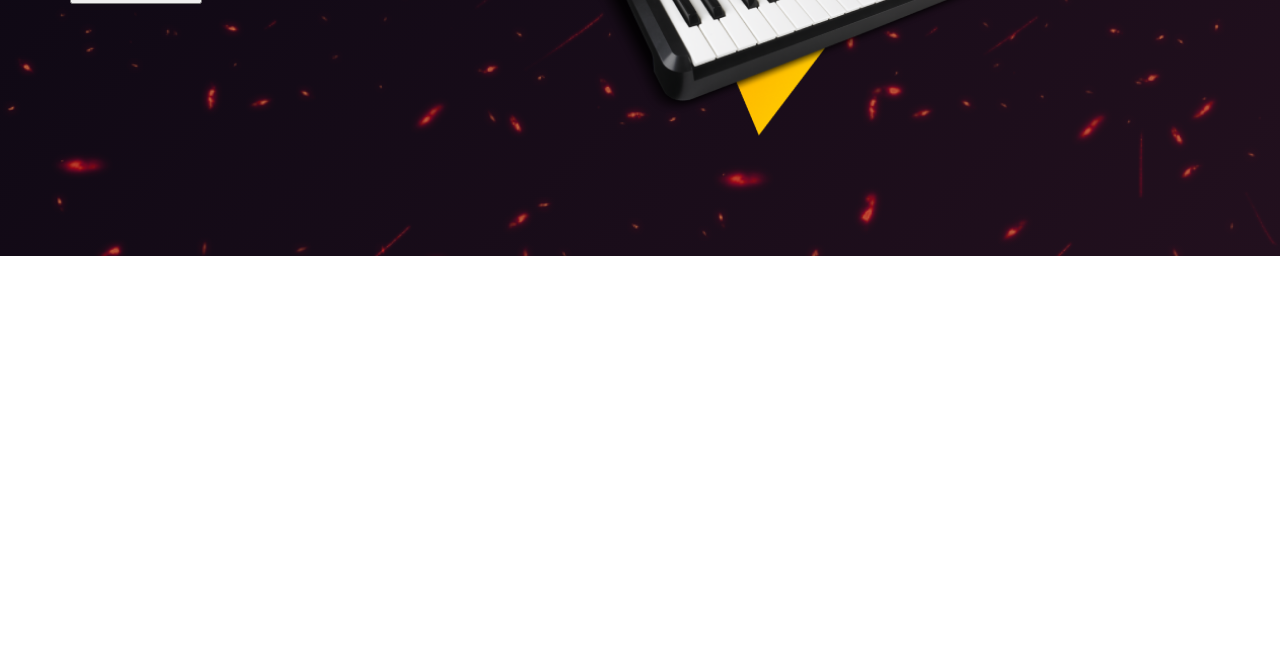
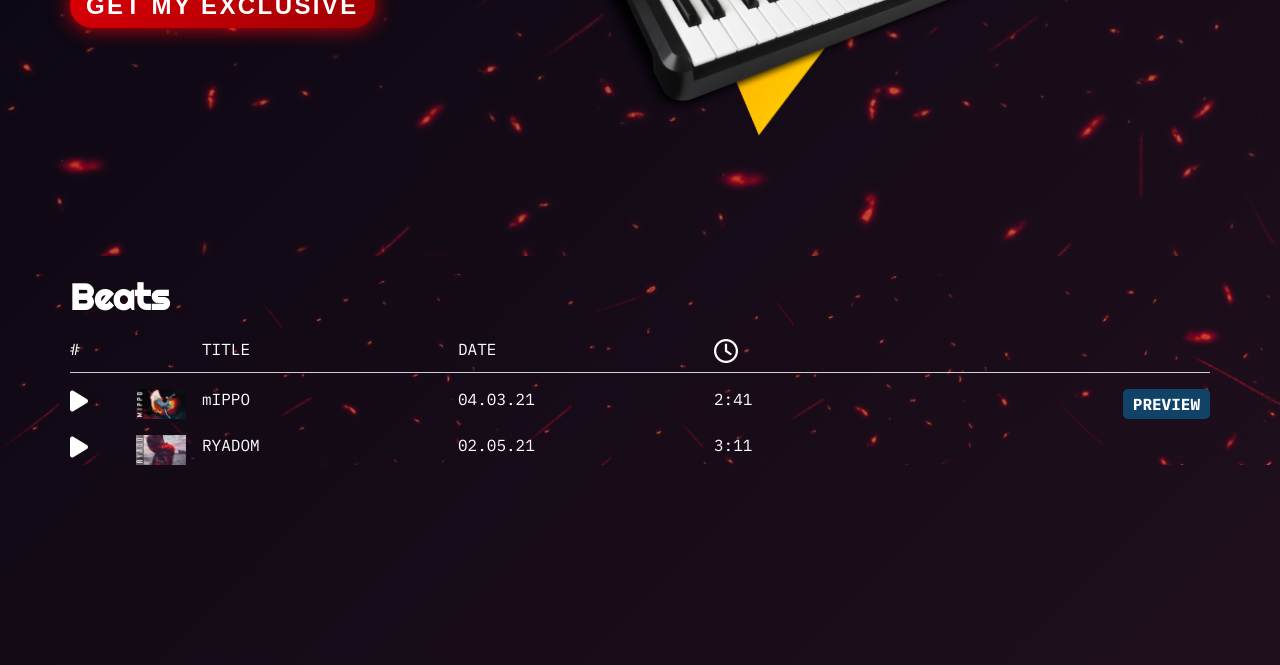
Before and after one commit to GutoAS/Porfolio-bba-beatmaker, a plain HTML site: page index.html in a window 1280 px wide. Shown: the part 599-1264 px from the top of the page. Before the commit the page ends 855 px from the top, so only its background shows below. Drawn offline with Linux system fonts and the light colour scheme.

Commit message:
adding beats on webpage

```diff
--- a/data.js
+++ b/data.js
@@ -6,6 +6,7 @@ export const playList = [
     time: "2:41",
     cover: "./images/cover1.png",
     audio: "./music/test.mp3",
+    isPreview: true,
   },
   {
     id: 2,
@@ -14,5 +15,6 @@ export const playList = [
     time: "3:11",
     cover: "./images/cover2.png",
     audio: "./music/test2.mp3",
+    isPreview: false,
   },
 ];
--- a/index.html
+++ b/index.html
@@ -40,8 +40,8 @@
         <div id="menuItems" class="menu-bg">
           <i class="fa-solid fa-x icon" id="menuClose"></i>
           <ul class="menu-items">
-            <li><a href="#">Home</a></li>
-            <li><a href="#">Beats</a></li>
+            <li><a href="#home">Home</a></li>
+            <li><a href="#beats">Beats</a></li>
             <li><a href="#">About me</a></li>
             <li><a href="#">Skills</a></li>
             <li><a href="#">Reviews</a></li>
@@ -71,11 +71,38 @@
           </div>
         </div>
       </section>
+      <section id="beats" class="bg-img">
+        <div class="container">
+          <h2 class="heading">Beats</h2>
+          <div class="playList-heading">
+            <p class="playList-play">#</p>
+            <p class="playList-title">TITLE</p>
+            <p class="playList-date">DATE</p>
+            <p class="playList-time">
+              <i class="fa-regular fa-clock icon"></i>
+            </p>
+          </div>
+          <div id="trackList">
+            <!-- <div class="beat-grid">
+              <img
+                class="cover responsive-img"
+                src="./images/cover1.png"
+                alt=""
+              />
+              <p class="title">TITLE</p>
+              <p class="date">DATE</p>
+              <p class="time"><i class="fa-regular fa-clock icon"></i></p>
+              <p class="playPause"><i class="fa-solid fa-play icon"></i></p>
+              <p class="beat-title">mIPPO</p>
+              <p class="beat-date">04.03.21</p>
+              <p class="beat-time">2:41</p>
+              <p class="preview">PREVIEW</p>
+            </div> -->
+          </div>
+        </div>
+      </section>
     </main>
-    <footer></footer>
-    <div id="trackList">
-      <!-- TrackList -->
-    </div>
+    <footer class="footer"></footer>
     <script src="script.js" type="module"></script>
   </body>
 </html>
--- a/script.js
+++ b/script.js
@@ -32,18 +32,44 @@ function playPause(audioSrc) {
   isPlaying = !isPlaying;
 }
 
+// function getBeats() {
+//   let getBeatsHtml = "";
+//   playList.forEach(function (beat) {
+//     getBeatsHtml += `
+//         <div class="beat">
+//         <img class="beat-img" src="${beat.cover}" />
+//         <div class="row-beat"><span>Title</span><span>${beat.title}</span></div>
+//         <div class="row-beat"><span>DATE</span><span>${beat.date}</span></div>
+//         <div class="row-beat"><span>Time</span><span>${beat.time}</span></div>
+//         <button class="play-btn fa-solid fa-play" data-audio="${beat.audio}">
+//         </button>
+//       </div>
+//         `;
+//   });
+
+//   return getBeatsHtml;
+// }
 function getBeats() {
   let getBeatsHtml = "";
   playList.forEach(function (beat) {
     getBeatsHtml += `
-        <div class="beat">
-        <img class="beat-img" src="${beat.cover}" />
-        <div class="row-beat"><span>Title</span><span>${beat.title}</span></div>
-        <div class="row-beat"><span>DATE</span><span>${beat.date}</span></div>
-        <div class="row-beat"><span>Time</span><span>${beat.time}</span></div>
-        <button class="play-btn fa-solid fa-play" data-audio="${beat.audio}">
-        </button>
-      </div>
+    <div class="beat-grid">
+      <img
+        class="cover responsive-img"
+        src="${beat.cover}"
+        alt=""
+      />
+      <p class="title">TITLE</p>
+      <p class="date">DATE</p>
+      <p class="time"><i class="fa-regular fa-clock icon"></i></p>
+      <p class="playPause"><i class="fa-solid fa-play icon " data-audio="${
+        beat.audio
+      }"></i></p>
+      <p class="beat-title">${beat.title}</p>
+      <p class="beat-date">${beat.date}</p>
+      <p class="beat-time">${beat.time}</p>
+      ${beat.isPreview ? `<p class="preview">PREVIEW</p>` : ""}
+    </div>
         `;
   });
 
@@ -53,3 +79,6 @@ function getBeats() {
 function render() {
   document.getElementById("trackList").innerHTML = getBeats();
 }
+
+render();
+// ${beat.isPreview ? <p class="preview">PREVIEW</p> : ""}
--- a/style.css
+++ b/style.css
@@ -8,9 +8,10 @@
 
 body {
   font-family: "IBM Plex Mono", monospace;
-  /* font-family: 'Righteous', cursive; */
+
   background-image: linear-gradient(135deg, #080611 0%, #22101e 100%);
   color: white;
+  scroll-behavior: smooth;
 }
 
 .container {
@@ -101,9 +102,103 @@ body {
 }
 
 .home-btn {
+  margin-top: 1em;
   display: none;
+  padding: 8px 16px;
+  color: white;
+  background-image: linear-gradient(135deg, #da0006 0%, #9e0004 100%);
+  border: none;
+  border-radius: 12px;
+  font-size: 1.5rem;
+  text-transform: capitalize;
+  font-weight: 700;
+  border-radius: 80px;
+  letter-spacing: 2.4px;
+  filter: drop-shadow(0px 0px 10px #da0006);
 }
-@media only screen and (min-width: 1024px) {
+
+.heading {
+  font-family: "Righteous", cursive;
+  font-size: 2.25rem;
+  line-height: 1.3;
+  margin: 0.5em 0;
+}
+
+.beat-grid {
+  display: grid;
+  grid-template-areas:
+    "cover cover cover"
+    "title  beat-title playPause"
+    "date  beat-date ."
+    "time  beat-time preview";
+  gap: 1em;
+}
+
+.preview {
+  grid-area: preview;
+  background: #114369;
+  font-weight: 700;
+  padding: 5px 10px;
+  width: max-content;
+  border-radius: 5px;
+  justify-self: self-end;
+  align-self: self-start;
+}
+
+.cover {
+  grid-area: cover;
+}
+.title {
+  grid-area: title;
+}
+.date {
+  grid-area: date;
+}
+.time {
+  grid-area: time;
+}
+.beat-title {
+  grid-area: beat-title;
+}
+.beat-date {
+  grid-area: beat-date;
+}
+.beat-time {
+  grid-area: beat-time;
+}
+.playPause {
+  grid-area: playPause;
+  text-align: end;
+}
+
+.playList-heading {
+  display: none;
+  grid-template-areas: "playList-play . playList-title playList-date playList-time .";
+  grid-template-columns: 50px 50px 1fr 1fr 1fr 1fr;
+  gap: 1em;
+  border-bottom: 1px solid rgba(255, 255, 255, 0.8);
+  padding-bottom: 0.5em;
+  margin-bottom: 1em;
+}
+
+.playList-play {
+  grid-area: playList-play;
+}
+.playList-title {
+  grid-area: playList-title;
+}
+.playList-date {
+  grid-area: playList-date;
+}
+.playList-time {
+  grid-area: playList-time;
+}
+
+.beat-grid {
+  margin-top: 1em;
+}
+
+@media only screen and (min-width: 770px) {
   .container {
     margin-top: 1em;
   }
@@ -130,4 +225,25 @@ body {
   .home-btn {
     display: block;
   }
+  .beat-grid {
+    grid-template-areas: "playPause cover beat-title beat-date beat-time preview";
+    grid-template-columns: 50px 50px 1fr 1fr 1fr 1fr;
+  }
+  .playPause {
+    text-align: start;
+  }
+
+  .title,
+  .date,
+  .time {
+    display: none;
+  }
+
+  .playList-heading {
+    display: grid;
+  }
 }
+
+.footer {
+  height: 500px;
+}
```
